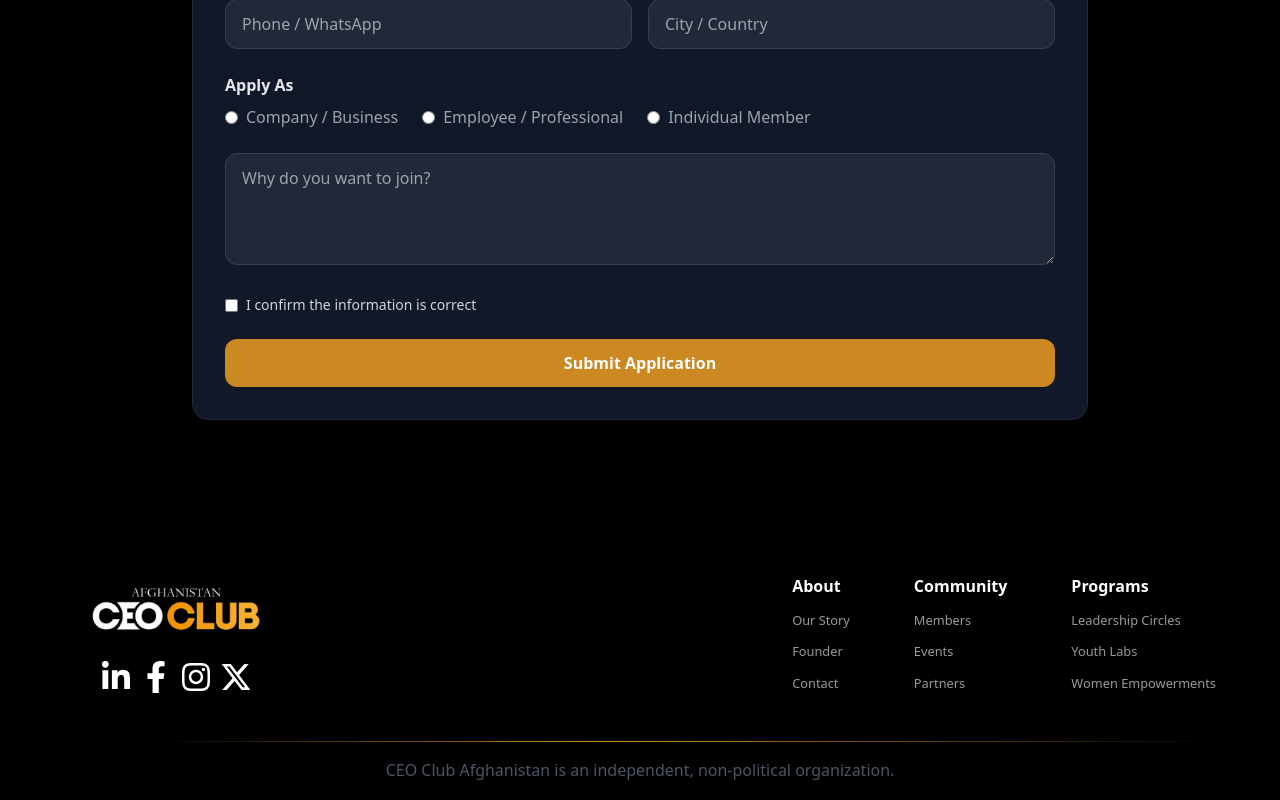
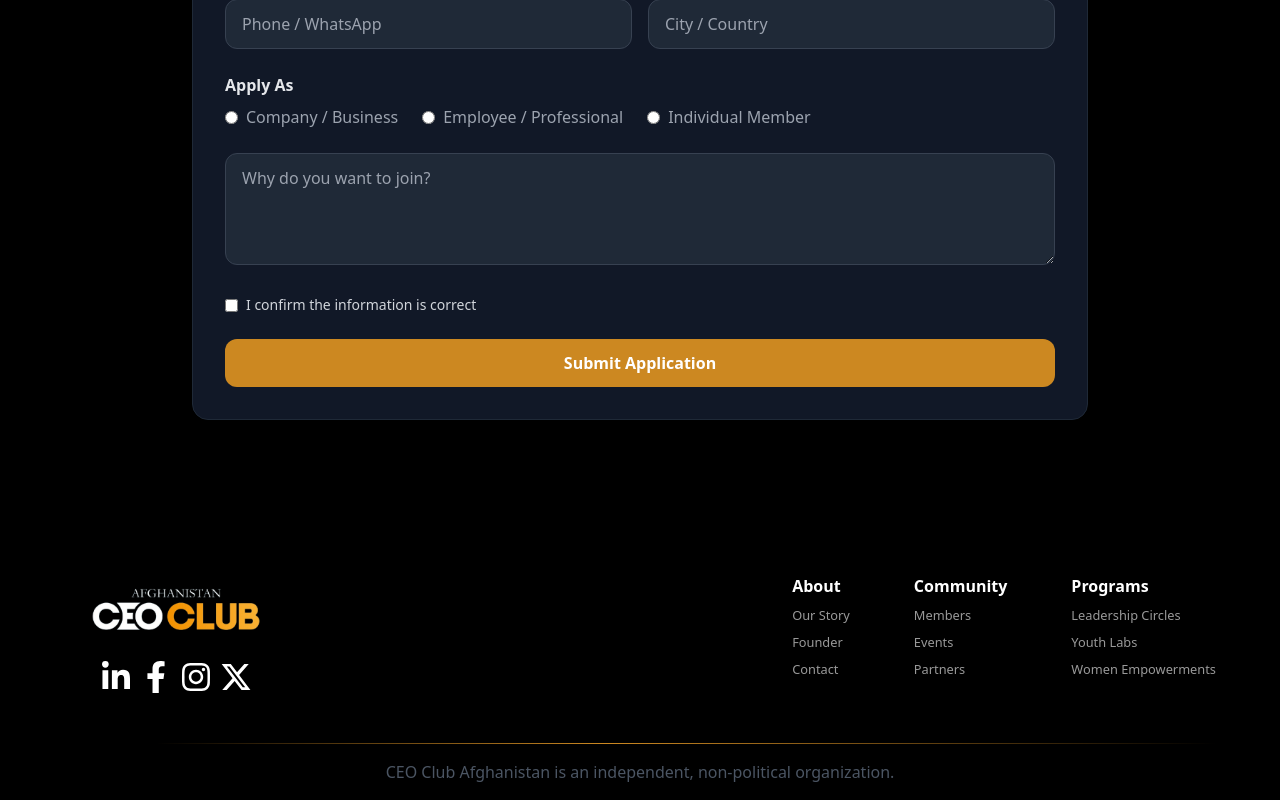
Before and after one commit to IrfanKhan2025721/CEO-Club-Afghanistan, a React (Vite) app: page /join-club in a window 1280 px wide. Shown: the part 370-1170 px from the top of the page. Built offline with nearby package versions, Linux system fonts and the light colour scheme.

Commit message:
fix bug in footer

```diff
--- a/src/Components/Footer/Footer.jsx
+++ b/src/Components/Footer/Footer.jsx
@@ -7,13 +7,14 @@ export default function Footer() {
   return (
     <footer className="bg-black px-4 sm:px-8 md:px-16 pt-[3rem] md:pt-[4rem]">
       <div className="relative flex flex-col items-center sm:flex-row sm:justify-between gap-[3rem] pb-[2rem] sm:pb-[3rem]">
-        {/* logoes */}
+        {/* logo */}
         <div className="flex flex-col items-center justify-center gap-2">
           <img
             src="/LOGO2.png"
             alt="LOGO"
             className="w-[8rem] sm:w-[10rem] md:w-[12rem] lg:w-[14rem]"
           />
+
           {/* socials */}
           <div className="flex gap-[0.5rem] mt-2">
             <a
@@ -26,7 +27,7 @@ export default function Footer() {
             </a>
 
             <a
-              href="https://www.linkedin.com/company/ceo-club-afghanistan/posts/?feedView=all"
+              href="https://www.facebook.com/"
               target="_blank"
               rel="noopener noreferrer"
               className="text-white hover:text-[#CC8821] transition text-[1rem] sm:text-[1.5rem] md:text-[2rem] lg:text-[2rem]"
@@ -35,7 +36,7 @@ export default function Footer() {
             </a>
 
             <a
-              href="https://www.linkedin.com/company/ceo-club-afghanistan/posts/?feedView=all"
+              href="https://www.instagram.com/"
               target="_blank"
               rel="noopener noreferrer"
               className="text-white hover:text-[#CC8821] transition text-[1rem] sm:text-[1.5rem] md:text-[2rem] lg:text-[2rem]"
@@ -44,7 +45,7 @@ export default function Footer() {
             </a>
 
             <a
-              href="https://www.linkedin.com/company/ceo-club-afghanistan/posts/?feedView=all"
+              href="https://twitter.com/"
               target="_blank"
               rel="noopener noreferrer"
               className="text-white hover:text-[#CC8821] transition text-[1rem] sm:text-[1.5rem] md:text-[2rem] lg:text-[2rem]"
@@ -53,123 +54,92 @@ export default function Footer() {
             </a>
           </div>
         </div>
+
         {/* links */}
-        <div className="flex justify-between items-center w-full sm:w-auto gap-[4rem]">
+        <div className="flex justify-between items-start w-full sm:w-auto gap-[4rem] flex-wrap">
           {/* about_links */}
           <div>
-            <ul className="flex flex-col gap-2">
-              {aboutLinks.map((link, index) => {
-                return (
-                  <>
-                    <h3 className="text-white font-bold text-[0.7rem] sm:text-[0.8rem] md:text-[1rem] ">
-                      {link.title}
+            {aboutLinks.map((section, index) => (
+              <div key={index} className="mb-4">
+                <h3 className="text-white font-bold text-[0.7rem] sm:text-[0.8rem] md:text-[1rem]">
+                  {section.title}
                 </h3>
-                    <li
-                      key={index}
-                      className="text-[rgba(153,153,153,1)] text-[0.5rem] sm:text-[0.7rem] md:text-[0.8rem]  mt-[0.3rem]"
-                    >
-                      <a href="#">{link.link_1}</a>
+
+                <ul className="flex flex-col gap-2 mt-2">
+                  <li className="text-[rgba(153,153,153,1)] text-[0.5rem] sm:text-[0.7rem] md:text-[0.8rem]">
+                    <a href="#">{section.link_1}</a>
                   </li>
-                    <li key={index}>
-                      <a
-                        href="#"
-                        className="text-[rgba(153,153,153,1)] text-[0.5rem] sm:text-[0.7rem] md:text-[0.8rem] "
-                      >
-                        {link.link_2}
-                      </a>
+
+                  <li className="text-[rgba(153,153,153,1)] text-[0.5rem] sm:text-[0.7rem] md:text-[0.8rem]">
+                    <a href="#">{section.link_2}</a>
                   </li>
-                    <li key={index}>
-                      <a
-                        href="#"
-                        className="text-[rgba(153,153,153,1)] text-[0.5rem] sm:text-[0.7rem] md:text-[0.8rem] "
-                      >
-                        {link.link_3}
-                      </a>
+
+                  <li className="text-[rgba(153,153,153,1)] text-[0.5rem] sm:text-[0.7rem] md:text-[0.8rem]">
+                    <a href="#">{section.link_3}</a>
                   </li>
-                  </>
-                );
-              })}
                 </ul>
               </div>
+            ))}
+          </div>
+
           {/* community_links */}
           <div>
-            <ul className="flex flex-col gap-2">
-              {communityLinks.map((link, index) => {
-                return (
-                  <>
-                    <h3 className="text-white font-bold text-[0.7rem] sm:text-[0.8rem] md:text-[1rem] ">
-                      {link.title}
+            {communityLinks.map((section, index) => (
+              <div key={index} className="mb-4">
+                <h3 className="text-white font-bold text-[0.7rem] sm:text-[0.8rem] md:text-[1rem]">
+                  {section.title}
                 </h3>
-                    <li
-                      key={index}
-                      className="text-[rgba(153,153,153,1)] text-[0.5rem] sm:text-[0.7rem] md:text-[0.8rem]  mt-[0.3rem]"
-                    >
-                      <a href="#">{link.link_1}</a>
+
+                <ul className="flex flex-col gap-2 mt-2">
+                  <li className="text-[rgba(153,153,153,1)] text-[0.5rem] sm:text-[0.7rem] md:text-[0.8rem]">
+                    <a href="#">{section.link_1}</a>
                   </li>
-                    <li key={index}>
-                      <a
-                        href="#"
-                        className="text-[rgba(153,153,153,1)] text-[0.5rem] sm:text-[0.7rem] md:text-[0.8rem] "
-                      >
-                        {link.link_2}
-                      </a>
+
+                  <li className="text-[rgba(153,153,153,1)] text-[0.5rem] sm:text-[0.7rem] md:text-[0.8rem]">
+                    <a href="#">{section.link_2}</a>
                   </li>
-                    <li key={index}>
-                      <a
-                        href="#"
-                        className="text-[rgba(153,153,153,1)] text-[0.5rem] sm:text-[0.7rem] md:text-[0.8rem] "
-                      >
-                        {link.link_3}
-                      </a>
+
+                  <li className="text-[rgba(153,153,153,1)] text-[0.5rem] sm:text-[0.7rem] md:text-[0.8rem]">
+                    <a href="#">{section.link_3}</a>
                   </li>
-                  </>
-                );
-              })}
                 </ul>
               </div>
+            ))}
+          </div>
+
           {/* programs_links */}
           <div>
-            <ul className="flex flex-col gap-2">
-              {programsLinks.map((link, index) => {
-                return (
-                  <>
-                    <h3 className="text-white font-bold text-[0.7rem] sm:text-[0.8rem] md:text-[1rem] ">
-                      {link.title}
+            {programsLinks.map((section, index) => (
+              <div key={index} className="mb-4">
+                <h3 className="text-white font-bold text-[0.7rem] sm:text-[0.8rem] md:text-[1rem]">
+                  {section.title}
                 </h3>
-                    <li
-                      key={index}
-                      className="text-[rgba(153,153,153,1)] text-[0.5rem] sm:text-[0.7rem] md:text-[0.8rem]  mt-[0.3rem]"
-                    >
-                      <a href="#">{link.link_1}</a>
+
+                <ul className="flex flex-col gap-2 mt-2">
+                  <li className="text-[rgba(153,153,153,1)] text-[0.5rem] sm:text-[0.7rem] md:text-[0.8rem]">
+                    <a href="#">{section.link_1}</a>
                   </li>
-                    <li key={index}>
-                      <a
-                        href="#"
-                        className="text-[rgba(153,153,153,1)] text-[0.5rem] sm:text-[0.7rem] md:text-[0.8rem] "
-                      >
-                        {link.link_2}
-                      </a>
+
+                  <li className="text-[rgba(153,153,153,1)] text-[0.5rem] sm:text-[0.7rem] md:text-[0.8rem]">
+                    <a href="#">{section.link_2}</a>
                   </li>
-                    <li key={index}>
-                      <a
-                        href="#"
-                        className="text-[rgba(153,153,153,1)] text-[0.5rem] sm:text-[0.7rem] md:text-[0.8rem] "
-                      >
-                        {link.link_3}
-                      </a>
+
+                  <li className="text-[rgba(153,153,153,1)] text-[0.5rem] sm:text-[0.7rem] md:text-[0.8rem]">
+                    <a href="#">{section.link_3}</a>
                   </li>
-                  </>
-                );
-              })}
                 </ul>
               </div>
+            ))}
           </div>
+        </div>
+
+        {/* bottom line */}
         <span
           className="absolute bottom-0 left-0 w-full h-[1px]
-          bg-[linear-gradient(90deg,rgba(0,0,0,0.8)_8%,rgba(204,136,33,1)_47%,rgba(0,0,0,0.8)_100%)]
-          "
+          bg-[linear-gradient(90deg,rgba(0,0,0,0.8)_8%,rgba(204,136,33,1)_47%,rgba(0,0,0,0.8)_100%)]"
         ></span>
       </div>
+
       <p className="text-gray-600 text-[0.7rem] sm:text-[0.8rem] lg:text-[1rem] text-center mt-[1rem] pb-4">
         CEO Club Afghanistan is an independent, non-political organization.
       </p>
```
Lines whose indentation alone changed are shown as unchanged.
